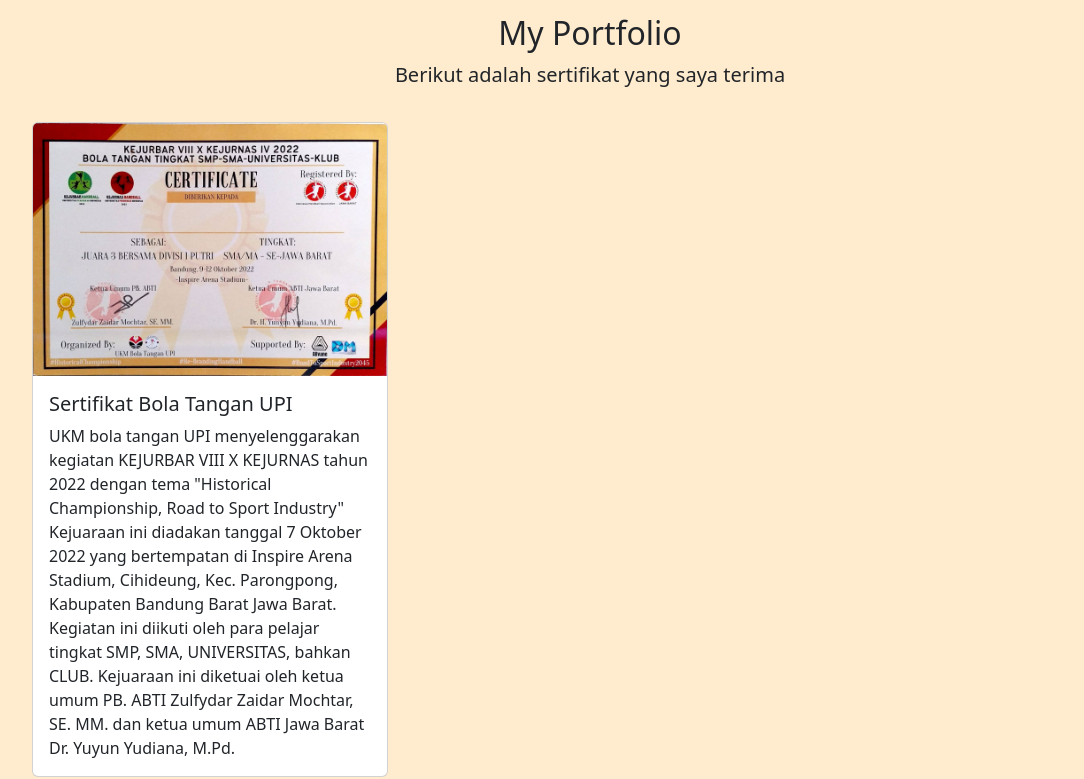
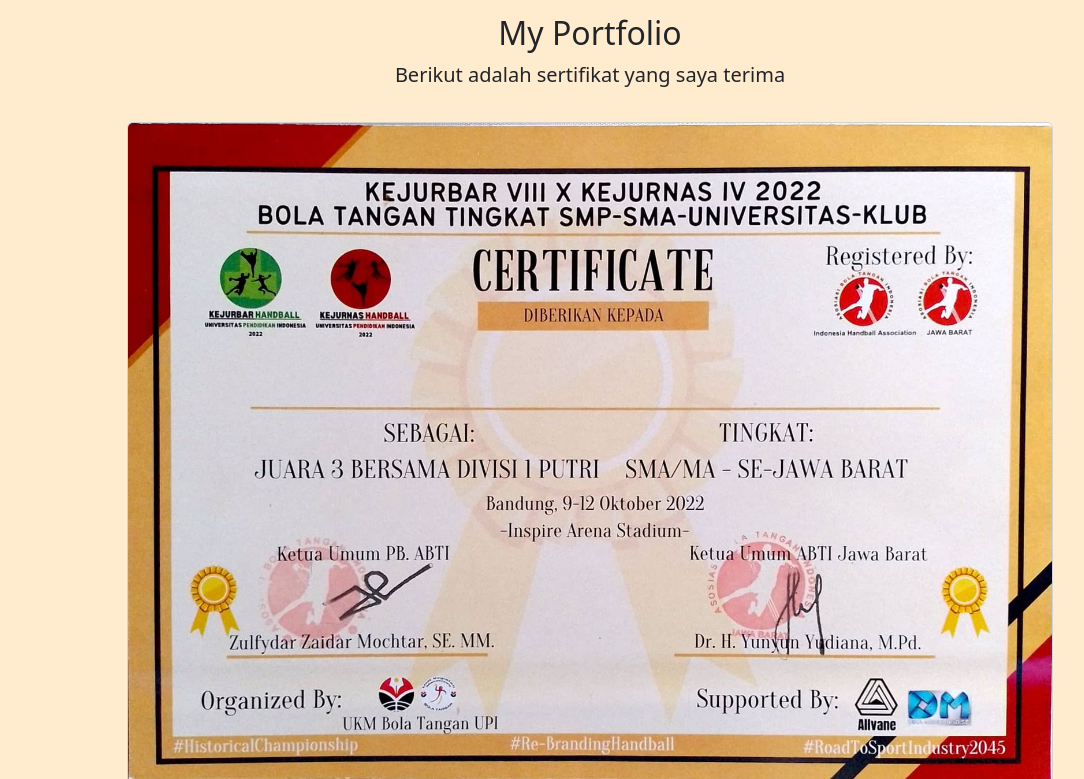
Before and after one commit to Nilampramesti/Nilampramesti.github.io, a plain HTML site: page index.html in a window 1280 px wide. Shown: the part 1740-2519 px from the top of the page, without its empty margins (50-1134 px from the left). Drawn offline with nearby package versions, Linux system fonts and the light colour scheme.

Commit message:
Update index.html

```diff
--- a/index.html
+++ b/index.html
@@ -100,10 +100,14 @@
                     <p class="Text-center fs-5">Berikut adalah sertifikat yang saya terima</p>
                 </div>
             </div>
+        </div>
+        <div class="container text-center">
             <div class="row">
-
+                <div class="col col-1">
+                </div>
+                <div class="col">
                     <!--Card kedua-->
-                <div class="col-md-4 mb-3">
+                    <div class="">
                         <div class="card">
                             <img src="img/sertifikat.jpeg" class="card-img-top" alt="Logo ilustrator" />
                             <div class="card-body">
@@ -115,7 +119,9 @@
                         </div>
                     </div>
                     <!--Akhir card kedua-->
-
+                </div>
+                <div class="col col-1">
+                </div>
             </div>
         </div>
         <svg xmlns="http://www.w3.org/2000/svg" viewBox="0 0 1440 320">
```
Lines whose indentation alone changed are shown as unchanged.
